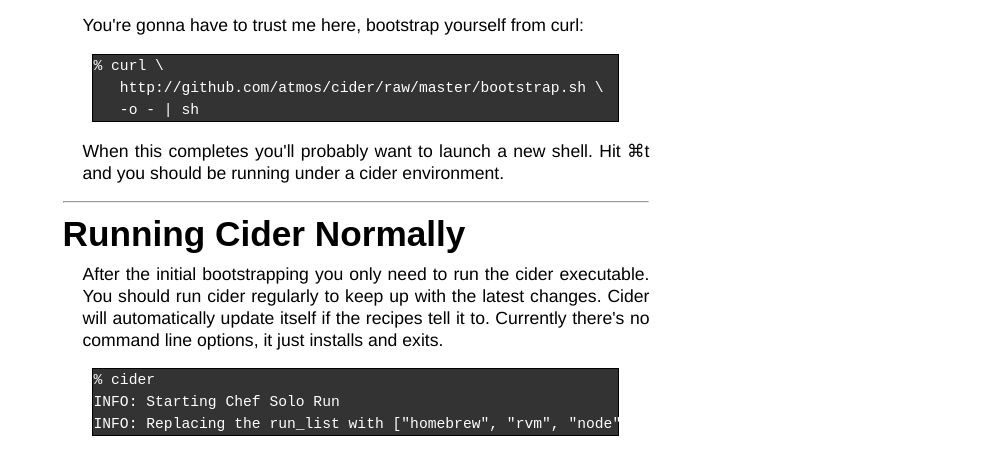
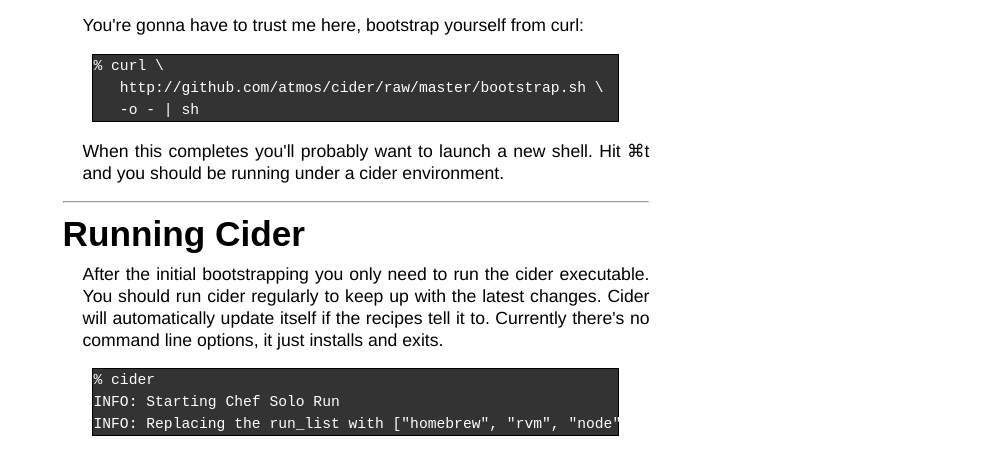
Before and after one commit to atmos/cinderella, a plain HTML site: page intro.html in a window 1280 px wide. Shown: the part 325-776 px from the top of the page, without its empty margins (284-1280 px from the left). Drawn offline with nearby package versions, Linux system fonts and the light colour scheme.

Commit message:
nuke extra words

```diff
--- a/intro.html
+++ b/intro.html
@@ -51,7 +51,7 @@
         </p>
         <hr />
 
-        <h2>Running Cider Normally</h2>
+        <h2>Running Cider</h2>
         <p>
           After the initial bootstrapping you only need to run the cider
           executable.  You should run cider regularly to keep up with the
```
